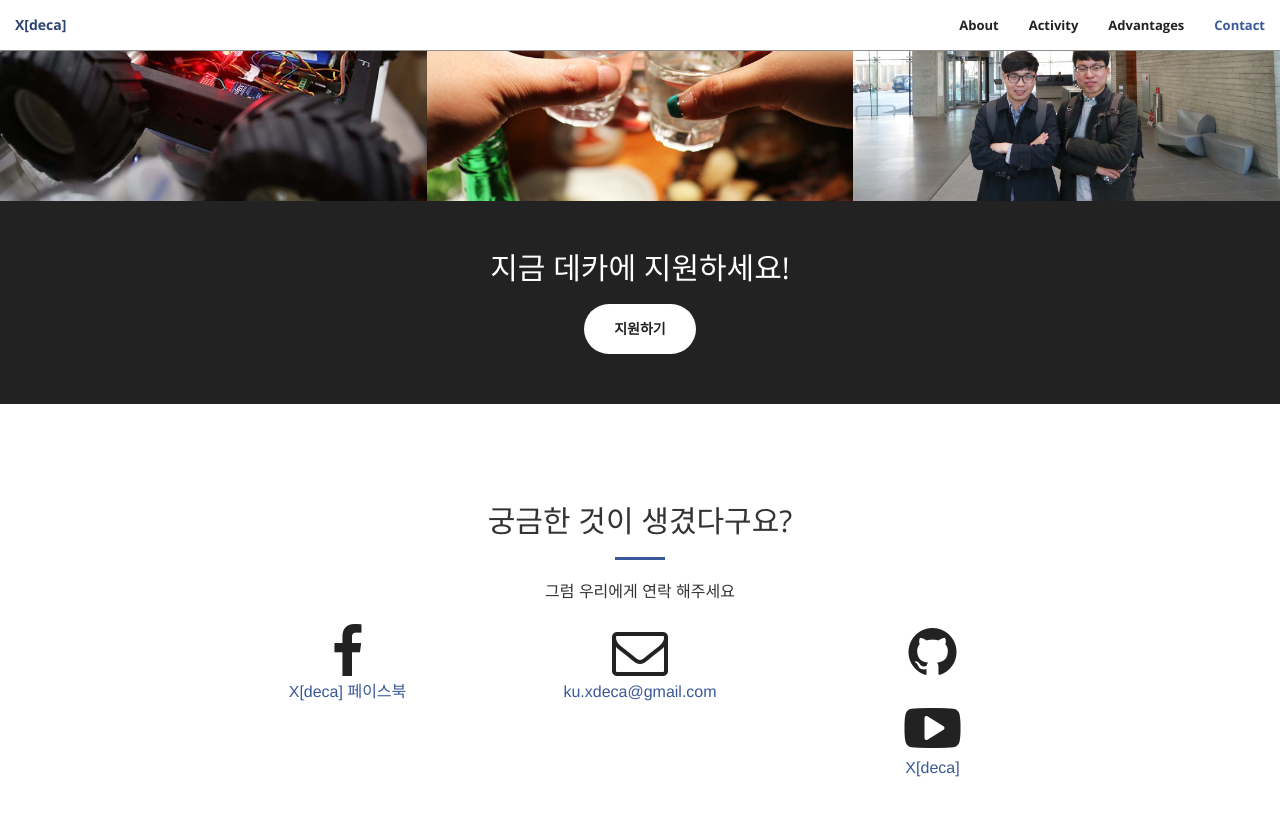
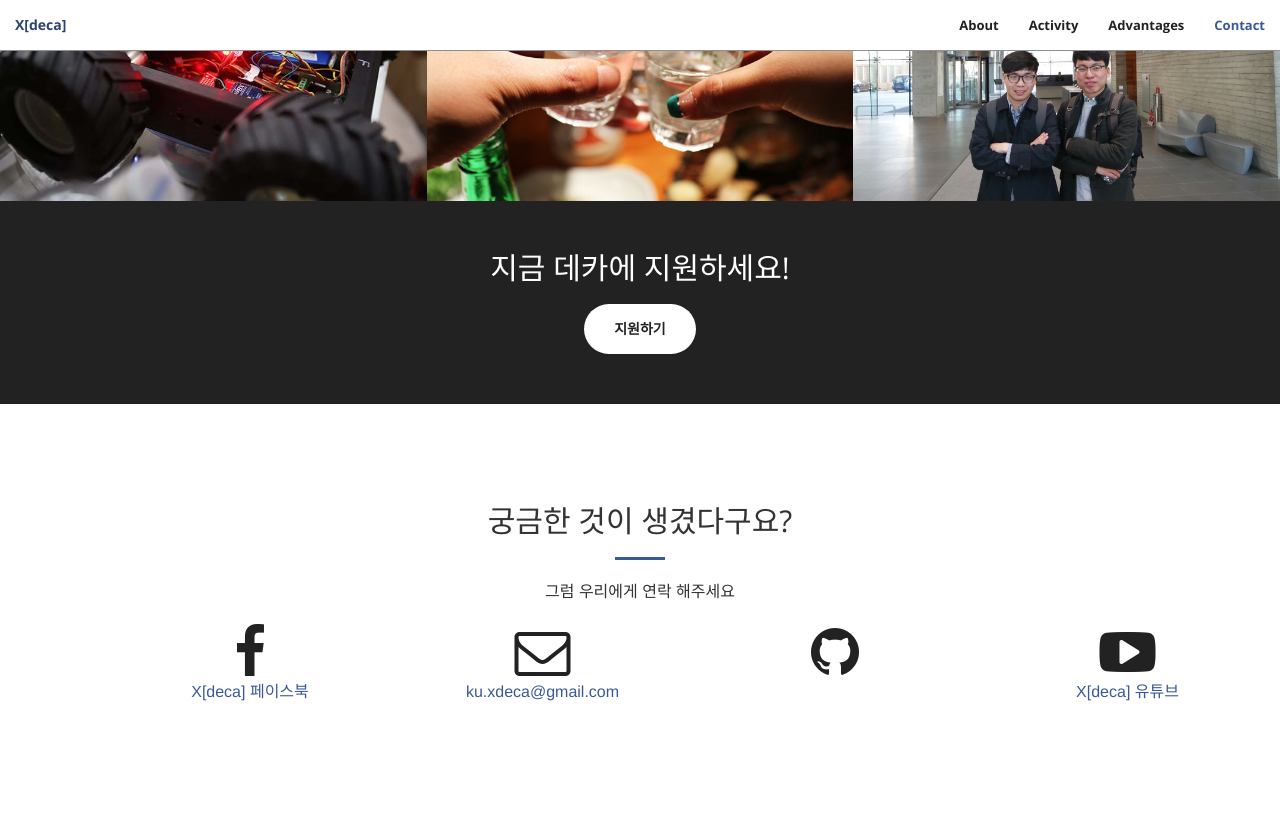
Before and after one commit to XDeca/xdeca.github.io, a Jekyll site: the page built from index.html, in a window 1280 px wide and 900 px high, scrolled down 2618 px. Shown: the top 816 px of the window. Built offline with Jekyll 4.4.1, drawn with Linux system fonts in a browser that asks for light colours.

Commit message:
Update contact.html

```diff
--- a/_includes/contact.html
+++ b/_includes/contact.html
@@ -6,7 +6,7 @@
                 <hr class="primary">
                 <p>그럼 우리에게 연락 해주세요</p>
             </div>
-        <div class="col-lg-2 col-lg-offset-2 text-center">
+        <div class="col-lg-2 col-lg-offset-1 text-center">
             <a href="https://www.facebook.com/XDECA/">
                 <i class="fa fa-facebook fa-3x wow bounceIn" data-wow-delay=".1s"></i>
                 <p>X[deca] 페이스북</p>
@@ -27,7 +27,7 @@
         <div class="col-lg-2 col-lg-offset-1 text-center">
             <a href="https://www.youtube.com/channel/UCJ9PDE1vsUH4rmpzwN6lflA">
             <i class="fa fa-youtube-play fa-3x wow bounceIn" data-wow-delay=".1s"></i>
-                <p>X[deca] </p>
+                <p>X[deca] 유튜브</p>
             </a>
         </div>
 
```
